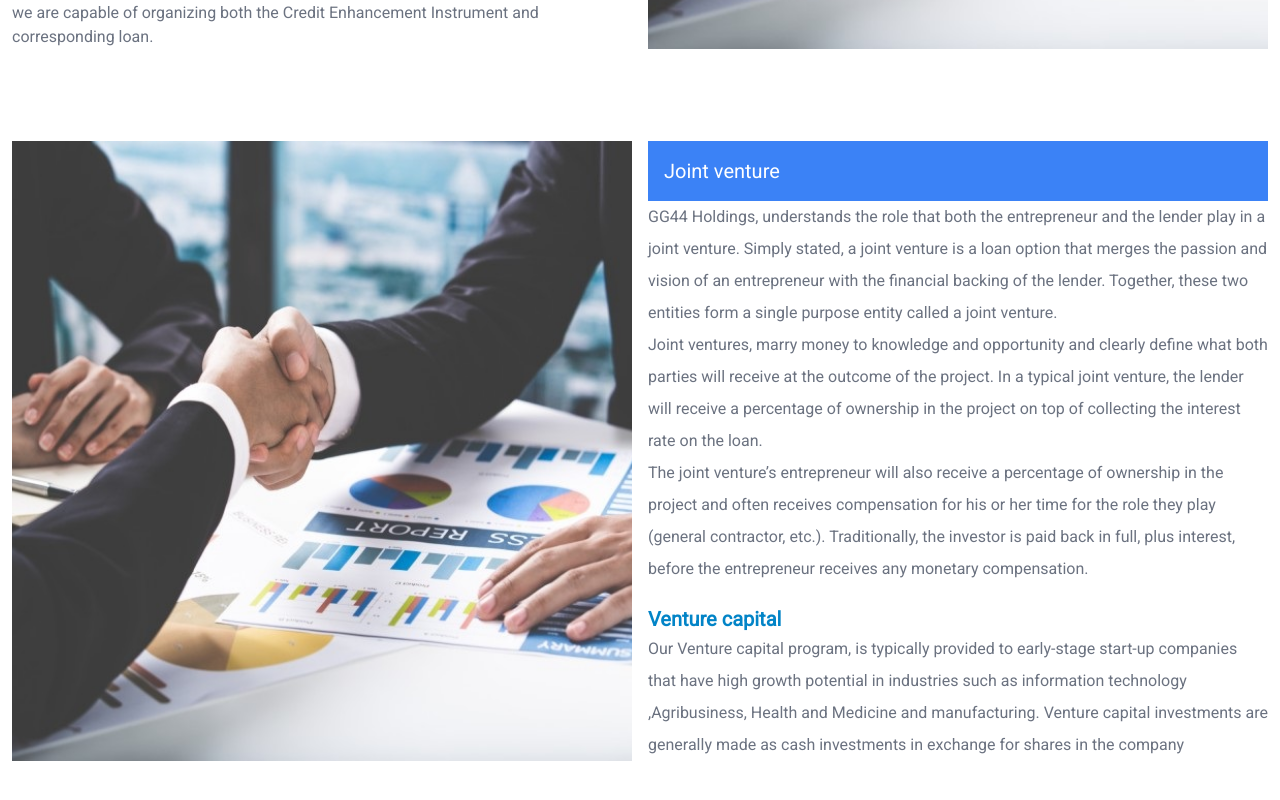
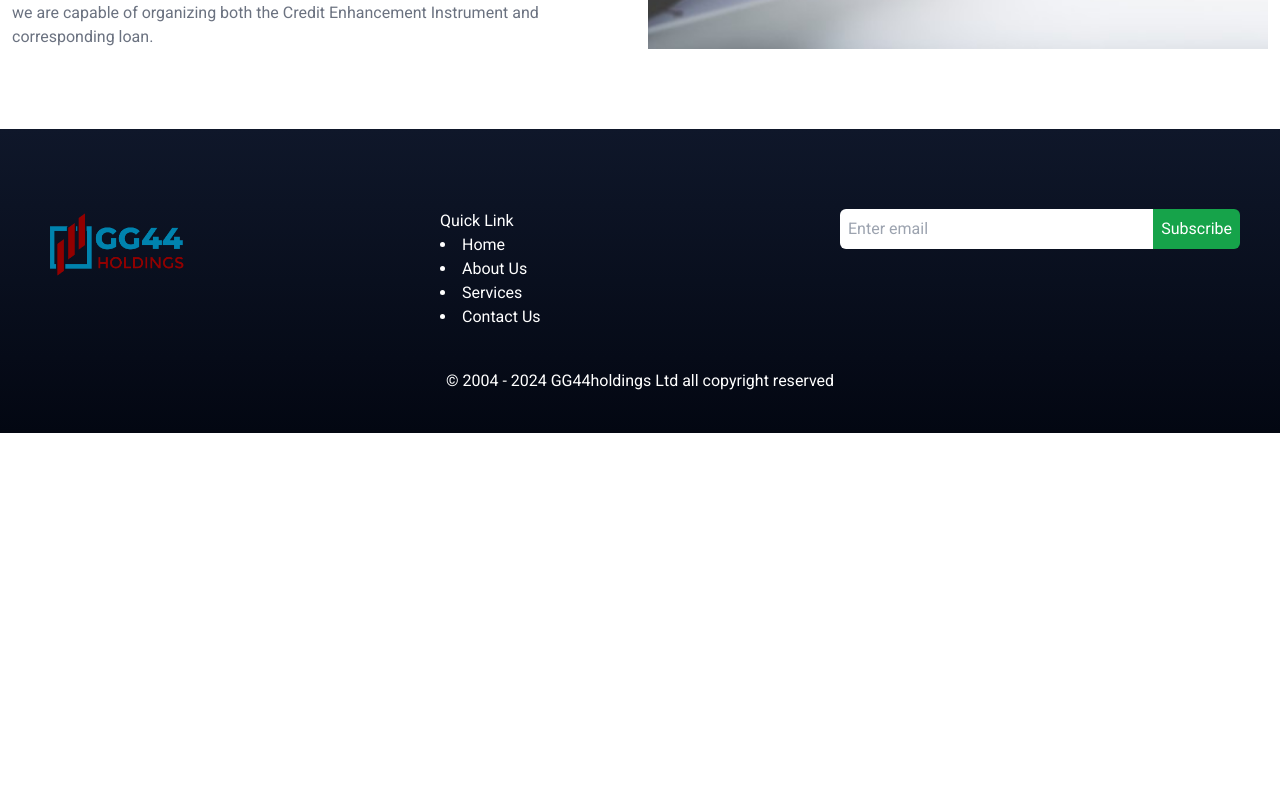
Before and after one commit to Dekin0Linux/gg44, a Next.js app: page /offer in a window 1280 px wide. Shown: the part 1860-2660 px from the top of the page. After the commit the page ends 2293 px from the top, so only its background shows below. Built offline with nearby package versions, Linux system fonts and the light colour scheme.

Commit message:
removed joint

```diff
--- a/app/offer/page.jsx
+++ b/app/offer/page.jsx
@@ -29,19 +29,6 @@ function page() {
                 <br />
                 Our Venture capital program, is typically provided to early-stage start-up companies that have high growth potential in industries such as information technology ,Agribusiness, Health and Medicine and manufacturing related sectors. Our Venture capital and Private Equity investments funds, marries money to knowledge and opportunity and clearly defines what both parties will receive at the outcome of the project.
               </p>
-
-
-              {/* <p className="md:text-md text-xl font-semibold pt-5 text-sky-600">Who we work with</p>
-              <small>Our large clientele consists of medium, large and multi-national corporations including:</small>
-              <ul className="list-disc px-5 text-blue-700">
-                <li>Infrastructure Projects backed by governments or municipality</li>
-                <li>Insurance Companies</li>
-                <li>Real estate Development Companies</li>
-                <li>Central Banks of developing countries</li>
-                <li>Private Bankers</li>
-              </ul>
-              <b>How to proceed</b>
-              <p>Please <a href="#">contact our offices</a>  to receive information about required paperwork and details.</p> */}
             </div>
           </div>
         </section>
@@ -78,47 +65,6 @@ function page() {
             </div>
           </div>
         </section>
-
-
-
-
-
-        <section className="my-20 p-3" data-aos="fade-up" data-aos-duration="3000">
-          {/* grid md:grid-cols-2 gap-4 */}
-          <div className="grid md:grid-cols-2 gap-4">
-            <div className="w-full h-full">
-              <img src="/images/projectF.jpg" alt="img2" className="h-full object-cover" />
-            </div>
-            <div className>
-              <p className="md:text-xl text-lg font-light bg-blue-500 p-4 text-white">Joint venture</p>
-              <p className="text-gray-500 md:leading-loose">
-                GG44 Holdings, understands the role that both the entrepreneur and the lender play in a joint
-                venture. Simply stated, a joint venture is a loan option that merges the passion and vision of an
-                entrepreneur with the financial backing of the lender. Together, these two entities form a single
-                purpose entity called a joint venture. <br />
-                Joint ventures, marry money to knowledge and opportunity and clearly define what both parties will
-                receive at the outcome of the project. In a typical joint venture, the lender will receive a percentage
-                of ownership in the project on top of collecting the interest rate on the loan. <br />
-                The joint venture’s entrepreneur will also receive a percentage of ownership in the project and often
-                receives compensation for his or her time for the role they play (general contractor, etc.).
-                Traditionally, the investor is paid back in full, plus interest, before the entrepreneur receives any
-                monetary compensation.
-              </p>
-              <p className="md:text-md text-xl font-semibold pt-5 text-sky-600">Venture capital</p>
-              <p className="text-gray-500 md:leading-loose">
-                Our Venture capital program, is typically provided to early-stage start-up companies that have high
-                growth potential in industries such as information technology ,Agribusiness, Health and Medicine
-                and manufacturing. Venture capital investments are generally made as cash investments in
-                exchange for shares in the company <br />
-              </p>
-
-            </div>
-
-
-          </div>
-        </section>
-
-
       </div>
     </div>
   )
```
